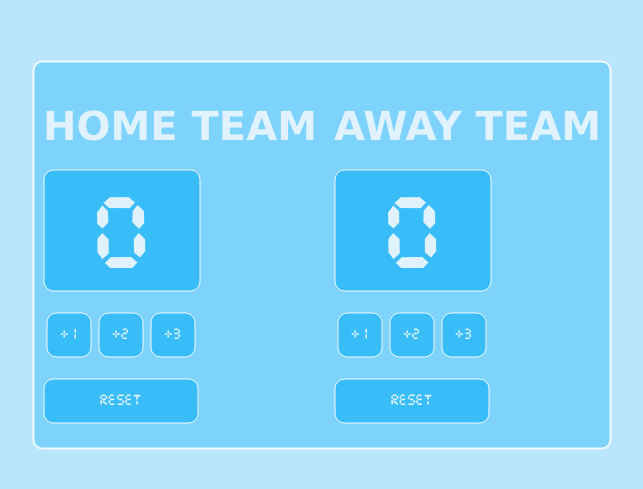
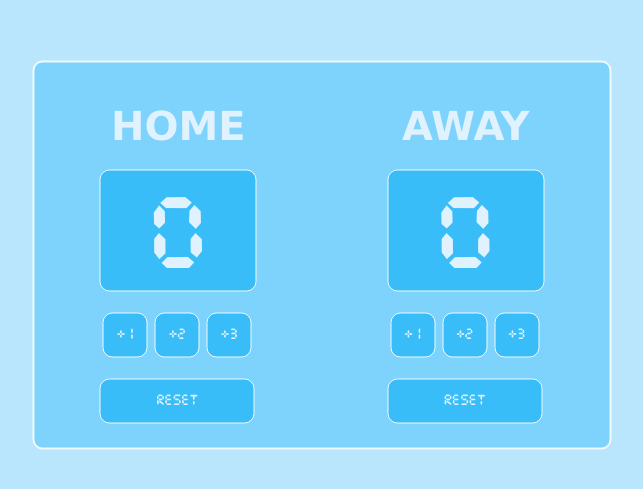
Before and after one commit to pharrrodev/BasketballScoringApp, a plain HTML site: page index.html in a window 1280 px wide. Shown: the part 145-634 px from the top of the page, without its empty margins (318-961 px from the left). Drawn offline with Linux system fonts and the light colour scheme.

Commit message:
Update index.html

```diff
--- a/index.html
+++ b/index.html
@@ -10,7 +10,7 @@
 <body>
     <div class="container">
         <div>
-            <h3 id="Heading">HOME TEAM</h3>
+            <h3 id="Heading">HOME</h3>
             <div id="Box">
                 <div id ="Score">
                     <div id = "home-Count">0</div>
@@ -27,7 +27,7 @@
 
 
        <div>
-            <h3 id="Heading">AWAY TEAM</h3>
+            <h3 id="Heading">AWAY</h3>
             <div id="Box">
                 <div id ="Score">
                     <div id = "guest-Count">0</div>
```
